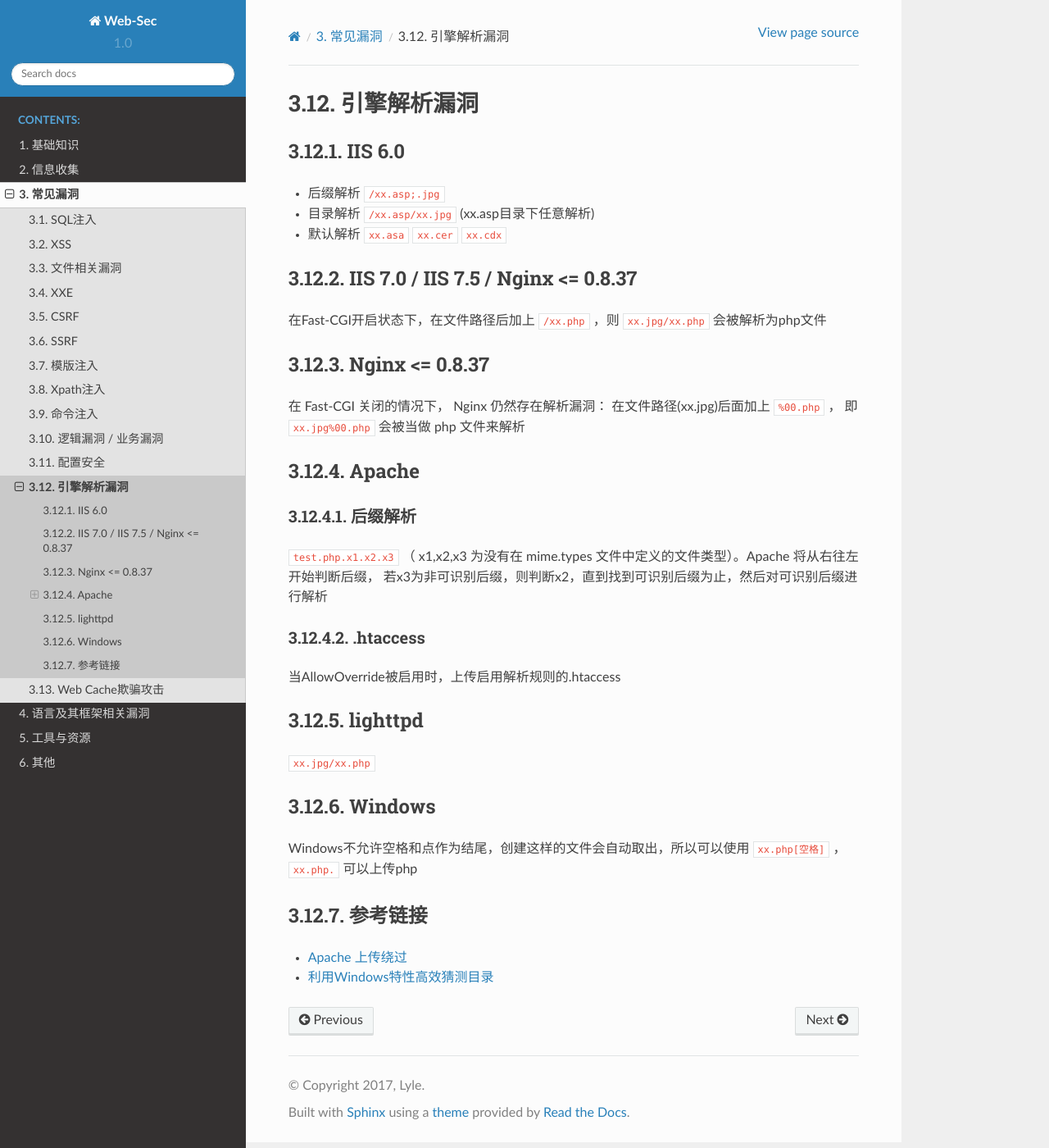
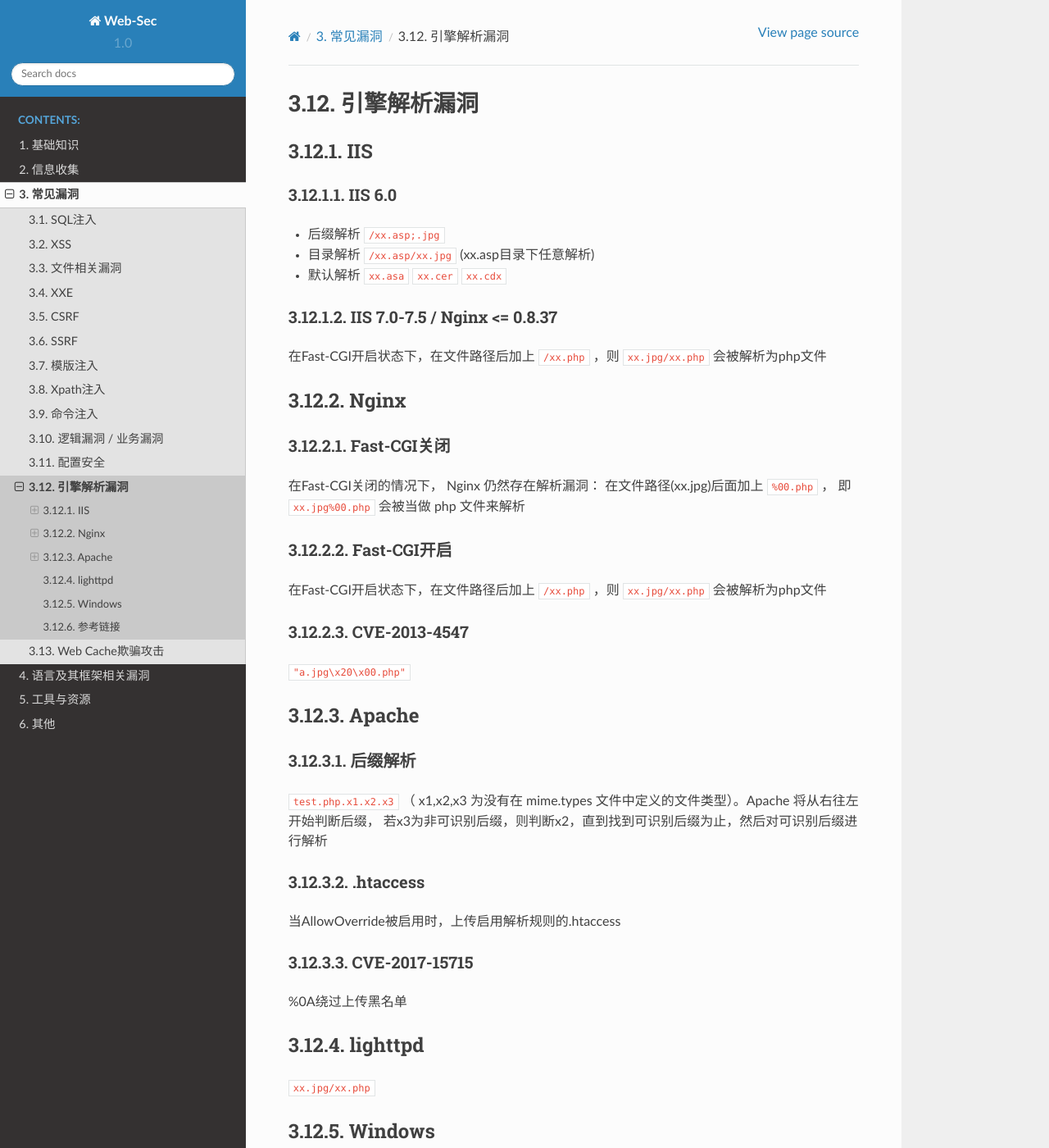
Before and after one commit to LyleMi/Learn-Web-Hacking, a Sphinx documentation site: the page built from source/vuln/parse.rst, in a window 1280 px wide and 1400 px high. Shown: the whole window at 82% size. Built offline with Sphinx 7.4.7 and the Read the Docs theme 2.0.0, drawn with Linux system fonts in a browser that asks for light colours; some of the changed text lies outside the part shown.

Commit message:
update diddleware parse related document

```diff
--- a/source/vuln/parse.rst
+++ b/source/vuln/parse.rst
@@ -1,21 +1,34 @@
 引擎解析漏洞
 ================================
 
+IIS
+-----------------------------------
+
 IIS 6.0
------------------------------------
+~~~~~~~~~~~~~~~~~~~~~~~~~~~~~~~~~~
 - 后缀解析 ``/xx.asp;.jpg``
 - 目录解析 ``/xx.asp/xx.jpg`` (xx.asp目录下任意解析)
 - 默认解析 ``xx.asa`` ``xx.cer`` ``xx.cdx``
 
-
-IIS 7.0 / IIS 7.5 / Nginx <= 0.8.37
------------------------------------
+IIS 7.0-7.5 / Nginx <= 0.8.37
+~~~~~~~~~~~~~~~~~~~~~~~~~~~~~~~~~~
 在Fast-CGI开启状态下，在文件路径后加上 ``/xx.php`` ，则 ``xx.jpg/xx.php`` 会被解析为php文件
 
-Nginx <= 0.8.37
+Nginx
 -----------------------------------
-在 Fast-CGI 关闭的情况下， Nginx 仍然存在解析漏洞：
+
+Fast-CGI关闭
+~~~~~~~~~~~~~~~~~~~~~~~~~~~~~~~~~~
+在Fast-CGI关闭的情况下， Nginx 仍然存在解析漏洞：
 在文件路径(xx.jpg)后面加上 ``%00.php`` ， 即 ``xx.jpg%00.php`` 会被当做 php 文件来解析
+
+Fast-CGI开启
+~~~~~~~~~~~~~~~~~~~~~~~~~~~~~~~~~~
+在Fast-CGI开启状态下，在文件路径后加上 ``/xx.php`` ，则 ``xx.jpg/xx.php`` 会被解析为php文件
+
+CVE-2013-4547
+~~~~~~~~~~~~~~~~~~~~~~~~~~~~~~~~~~
+``"a.jpg\x20\x00.php"``
 
 Apache
 -----------------------------------
@@ -28,16 +41,20 @@ Apache
 ~~~~~~~~~~~~~~~~~~~~~~~~~~~~~~~~~~
 当AllowOverride被启用时，上传启用解析规则的.htaccess
 
+CVE-2017-15715
+~~~~~~~~~~~~~~~~~~~~~~~~~~~~~~~~~~
+%0A绕过上传黑名单
+
 lighttpd
 -----------------------------------
 ``xx.jpg/xx.php``
 
 Windows
 -----------------------------------
-Windows不允许空格和点作为结尾，创建这样的文件会自动取出，所以可以使用 ``xx.php[空格]`` ， ``xx.php.`` 可以上传php
-
+Windows不允许空格和点以及一些特殊字符作为结尾，创建这样的文件会自动取出，所以可以使用 ``xx.php[空格]`` ， ``xx.php.``， ``xx.php/``， ``xx.php::$DATA`` 可以上传php
 
 参考链接
 -----------------------------------
+- `CVE-2013-4547 Nginx解析漏洞深入利用及分析 <http://www.91ri.org/9064.html>`_
 - `Apache 上传绕过 <https://www.leavesongs.com/PENETRATION/apache-cve-2017-15715-vulnerability.html>`_
 - `利用Windows特性高效猜测目录 <https://xz.aliyun.com/t/2318>`_
```
